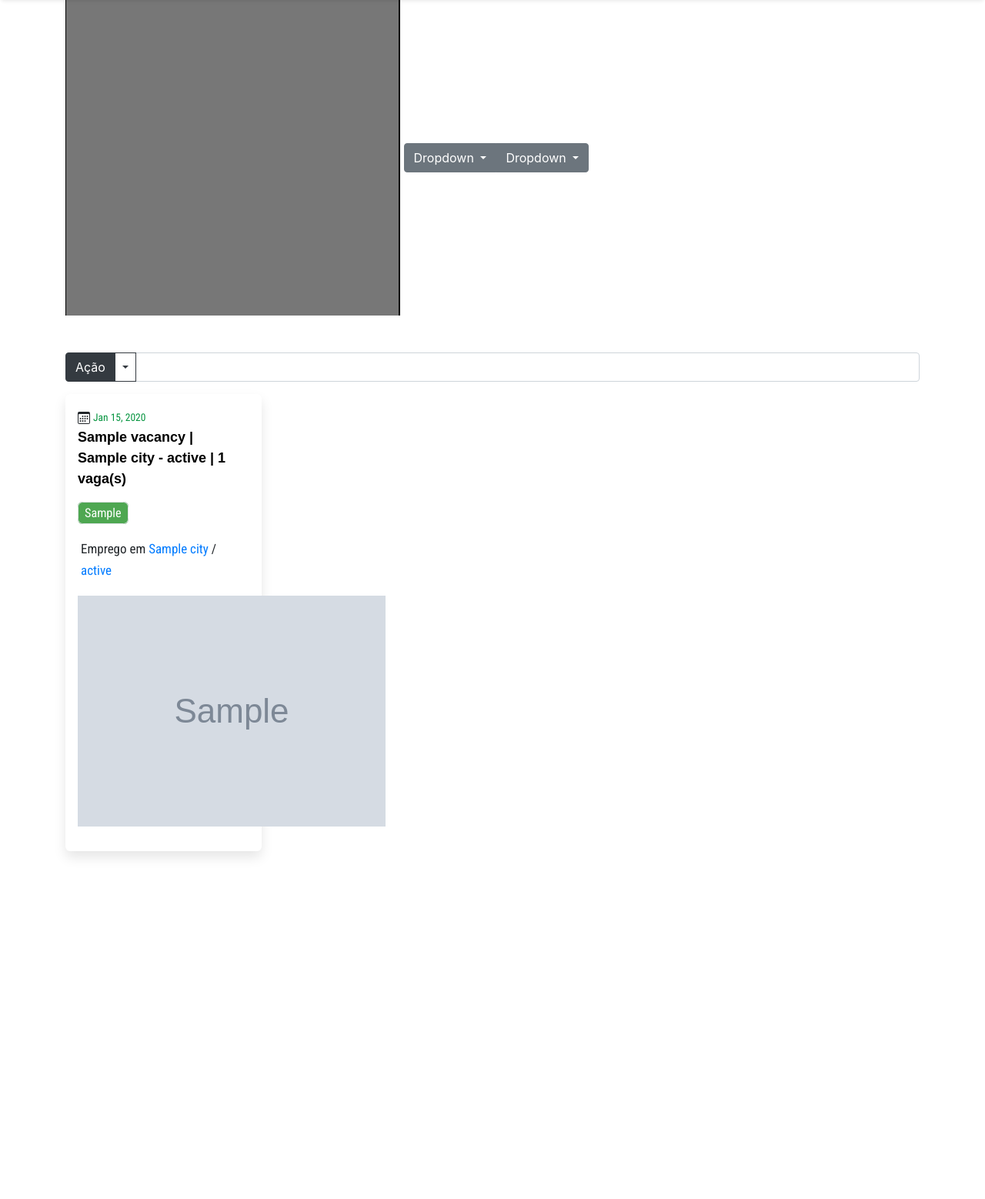
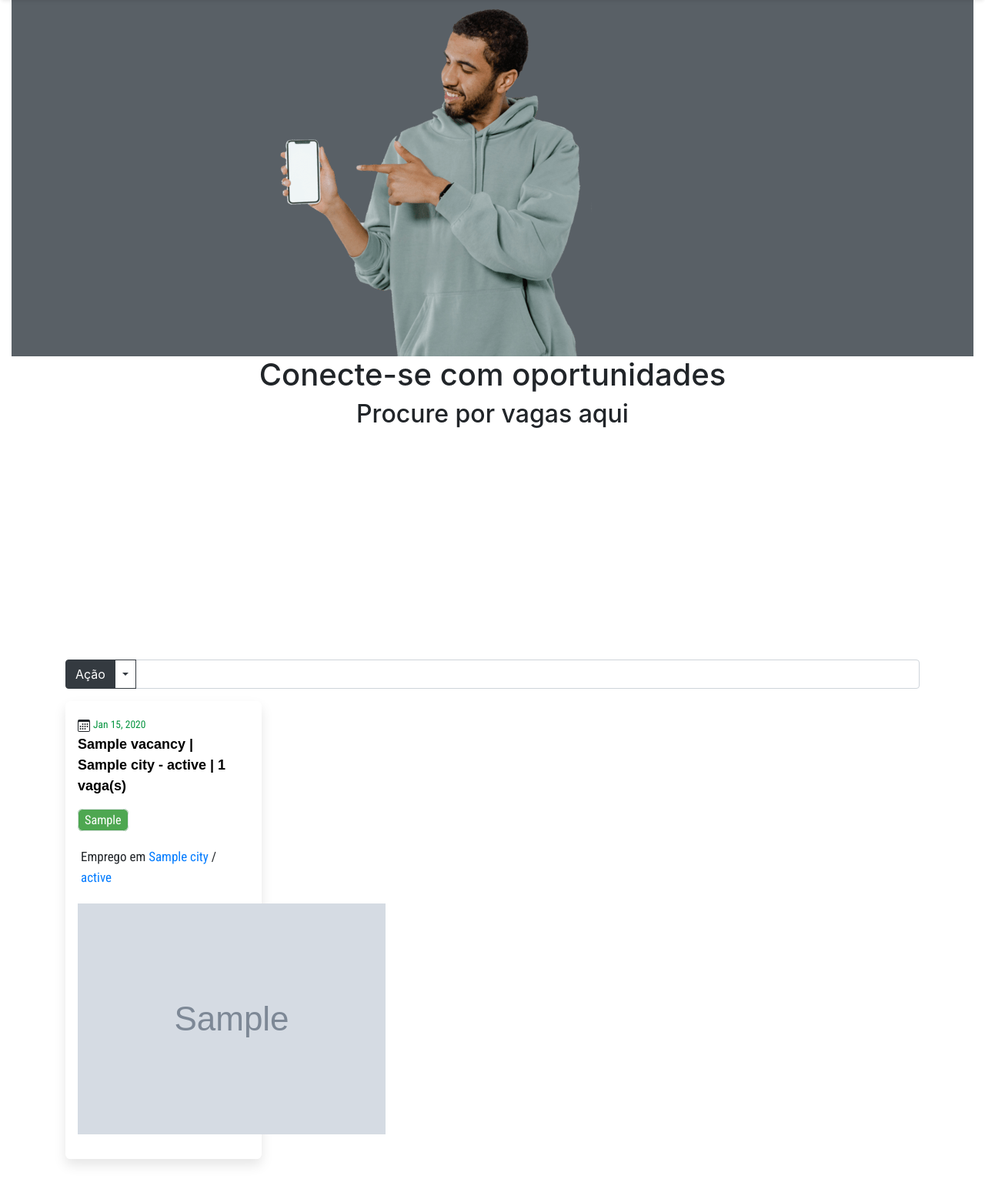
Before and after one commit to gusttavofelipe/publi-job, a Django app: template vacancies/templates/vacancies/index.html in a window 1280 px wide. Shown: the part 115-1673 px from the top of the page at 77% size. Before the commit the page ends 1229 px from the top, so only its background shows below. Run offline with Django 4.2, Linux system fonts and the light colour scheme; the template is opened without the code that fills it: most values are stand-ins (such as "Sample title", 1, 10 or a date in 2020); grey boxes marked "Sample" are stand-in pictures; some libraries are stand-ins or nearby versions.

Commit message:
backup banner

```diff
--- a/templates/static/css/style.css
+++ b/templates/static/css/style.css
@@ -6,9 +6,9 @@
     font-family: 'Roboto Condensed', sans-serif;
     font-size: 20px!important;
 }
-.custom-bu {
+/* .custom-bu {
     width: 155px !important;
-}
+} */
 p{
     font-size: large;
 }
@@ -58,3 +58,58 @@ p{
     color: black;
     text-decoration: none!important;
 }
+
+.bg-dark {
+    background-color: #596066!important;
+}
+
+.inline{
+    display: inline;
+}
+
+
+.mt{
+    margin-top: 300px!important;
+}
+
+
+@media only screen and (min-width: 768px) {
+    .img-fluid{
+        max-width: 100%!important;
+        height: auto!important;
+        padding-left: 18%;
+        padding-right: auto;
+    }
+
+}
+
+
+@media only screen and (min-width: 912px) {
+.img-fluid{
+    max-width: 100%!important;
+    height: auto!important;
+    padding-left: 22%;
+    padding-right: auto;
+}
+
+}
+
+@media only screen and (min-width: 1024px) {
+    .img-fluid{
+        max-width: 100%!important;
+        height: auto!important;
+        padding-left: 24%;
+        padding-right: auto;
+    }
+
+}
+
+@media only screen and (min-width: 1190px) {
+    .img-fluid{
+        max-width: 100%!important;
+        height: auto!important;
+        padding-left: 27%;
+        padding-right: auto;
+    }
+
+}
--- a/vacancies/templates/vacancies/index.html
+++ b/vacancies/templates/vacancies/index.html
@@ -3,46 +3,31 @@
 
 {% block content %}
 
-<div class="container-fluid">
-  <div class="container">
-    <img src="{% static 'img/ibanner.png' %}" class="img-fluid" alt="">
-    <div class="btn-group" role="group" aria-label="Button group with nested dropdown">
-      <div class="btn-group" role="group">
-        <button id="btnGroupDrop1" type="button" class="btn btn-secondary dropdown-toggle" data-toggle="dropdown" aria-haspopup="true" aria-expanded="false">
-          Dropdown
-        </button>
-        <div class="dropdown-menu" aria-labelledby="btnGroupDrop1">
-          <a class="dropdown-item" href="#">Dropdown link</a>
-          <a class="dropdown-item" href="#">Dropdown link</a>
+<div class="container-fluid mb-1">
+    <div class="container-fluid bg-dark mob">
+        <img src="{% static 'img/ba.png' %}" class="img-fluid" alt="">
     </div>
-      </div>
-      <div class="btn-group" role="group">
-        <button id="btnGroupDrop1" type="button" class="btn btn-secondary dropdown-toggle" data-toggle="dropdown" aria-haspopup="true" aria-expanded="false">
-          Dropdown
-        </button>
-        <div class="dropdown-menu" aria-labelledby="btnGroupDrop1">
-          <a class="dropdown-item" href="#">Dropdown link</a>
-          <a class="dropdown-item" href="#">Dropdown link</a>
-        </div>
-      </div>
-    </div>
+    <div class="inline">
+        <h1 class="title-b text-center">Conecte-se com oportunidades</h1>
+        <h2 class="title-b text-center mb">Procure por vagas aqui</h2>
     </div>
 
+
     <div class="container">
-          <div class="input-group mb-3 mt-5">
+        <div class="input-group mb-3 mt">
             <div class="input-group-prepend">
                 <button type="button" class="btn btn-dark">Ação</button>
-              <button type="button" class="btn btn-outline-dark dropdown-toggle dropdown-toggle-split" data-toggle="dropdown" aria-haspopup="true" aria-expanded="false">
+                <button type="button" class="btn btn-outline-dark dropdown-toggle dropdown-toggle-split"
+                    data-toggle="dropdown" aria-haspopup="true" aria-expanded="false">
                 </button>
                 <div class="dropdown-menu">
                     {% for category in categories %}
-                    <a href="{% url 'vacancy_category' category.name %}"
-                    class="dropdown-item">
+                    <a href="{% url 'vacancy_category' category.name %}" class="dropdown-item">
                         {{ category.name }}</a>
                     {% endfor %}
                 </div>
             </div>
-            <input type="text" class="form-control" aria-label="Input dropdown com botão dropdown segmentado">
+            <input type="text" class="form-control" >
         </div>
 
         <div class="row">
@@ -51,9 +36,12 @@
                 <div class="shadow p-3 mb-5 rounded border-bottom-0">
                     <p id="vacancy-descri">
                         <small>
-                                <svg xmlns="http://www.w3.org/2000/svg" width="16" height="16" fill="currentColor" class="bi bi-calendar3" viewBox="0 0 16 16">
-                                    <path d="M14 0H2a2 2 0 0 0-2 2v12a2 2 0 0 0 2 2h12a2 2 0 0 0 2-2V2a2 2 0 0 0-2-2zM1 3.857C1 3.384 1.448 3 2 3h12c.552 0 1 .384 1 .857v10.286c0 .473-.448.857-1 .857H2c-.552 0-1-.384-1-.857V3.857z"/>
-                                    <path d="M6.5 7a1 1 0 1 0 0-2 1 1 0 0 0 0 2zm3 0a1 1 0 1 0 0-2 1 1 0 0 0 0 2zm3 0a1 1 0 1 0 0-2 1 1 0 0 0 0 2zm-9 3a1 1 0 1 0 0-2 1 1 0 0 0 0 2zm3 0a1 1 0 1 0 0-2 1 1 0 0 0 0 2zm3 0a1 1 0 1 0 0-2 1 1 0 0 0 0 2zm3 0a1 1 0 1 0 0-2 1 1 0 0 0 0 2zm-9 3a1 1 0 1 0 0-2 1 1 0 0 0 0 2zm3 0a1 1 0 1 0 0-2 1 1 0 0 0 0 2zm3 0a1 1 0 1 0 0-2 1 1 0 0 0 0 2z"/>
+                            <svg xmlns="http://www.w3.org/2000/svg" width="16" height="16" fill="currentColor"
+                                class="bi bi-calendar3" viewBox="0 0 16 16">
+                                <path
+                                    d="M14 0H2a2 2 0 0 0-2 2v12a2 2 0 0 0 2 2h12a2 2 0 0 0 2-2V2a2 2 0 0 0-2-2zM1 3.857C1 3.384 1.448 3 2 3h12c.552 0 1 .384 1 .857v10.286c0 .473-.448.857-1 .857H2c-.552 0-1-.384-1-.857V3.857z" />
+                                <path
+                                    d="M6.5 7a1 1 0 1 0 0-2 1 1 0 0 0 0 2zm3 0a1 1 0 1 0 0-2 1 1 0 0 0 0 2zm3 0a1 1 0 1 0 0-2 1 1 0 0 0 0 2zm-9 3a1 1 0 1 0 0-2 1 1 0 0 0 0 2zm3 0a1 1 0 1 0 0-2 1 1 0 0 0 0 2zm3 0a1 1 0 1 0 0-2 1 1 0 0 0 0 2zm3 0a1 1 0 1 0 0-2 1 1 0 0 0 0 2zm-9 3a1 1 0 1 0 0-2 1 1 0 0 0 0 2zm3 0a1 1 0 1 0 0-2 1 1 0 0 0 0 2zm3 0a1 1 0 1 0 0-2 1 1 0 0 0 0 2z" />
                             </svg>
                         </small>
                         <small id="date-sm">
```
Also changed, not shown: templates/static/img/b.png (added), templates/static/img/ba.png (added). Lines whose indentation alone changed are shown as unchanged.
